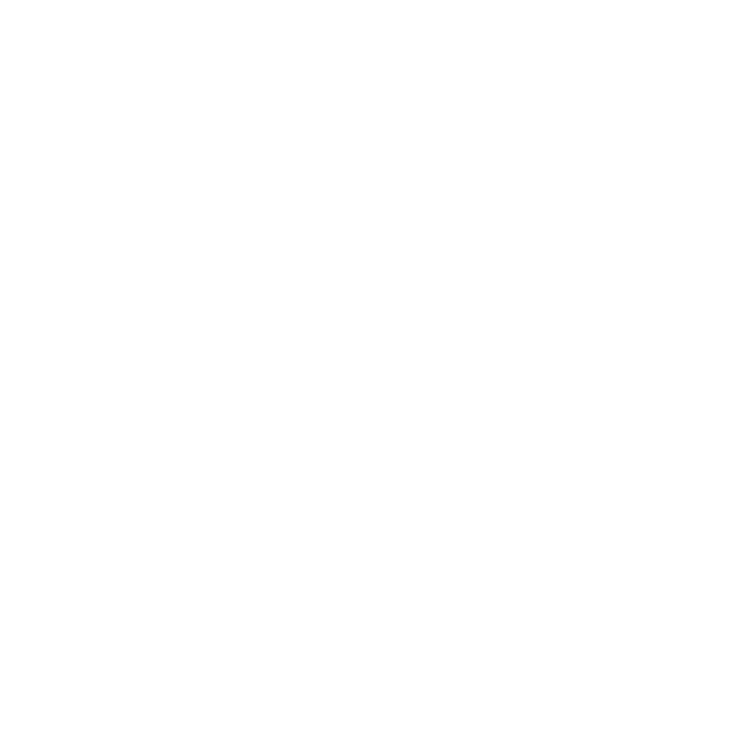
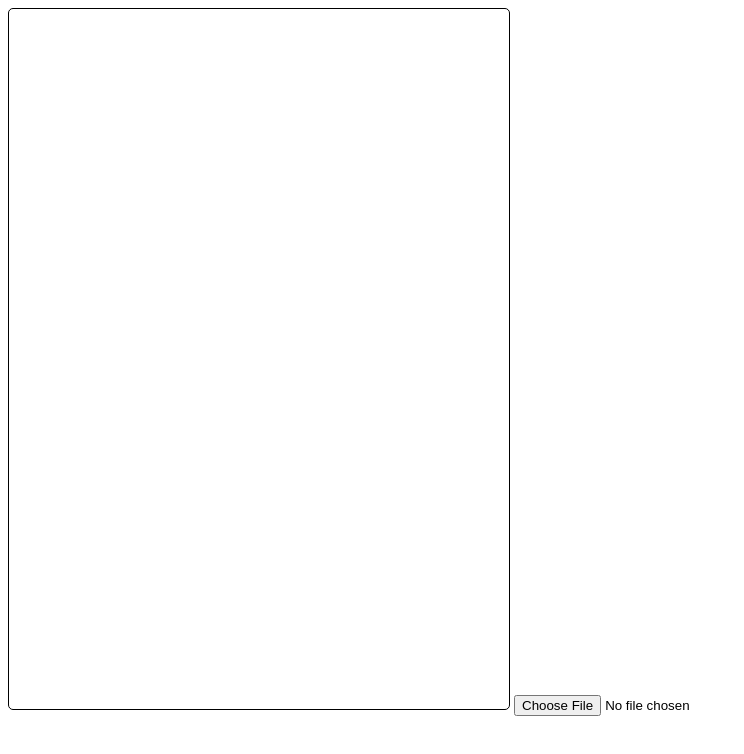
Before and after one commit to ghkahxhd/imageFilter, a plain HTML site: page index.html in a window 1280 px wide. Shown: the whole page, without its empty margins (0-744 px from the left). Drawn offline with nearby package versions, Linux system fonts and the light colour scheme.

Commit message:
modify body   -add element canvas(500x500)   -add element input add style

```diff
--- a/index.html
+++ b/index.html
@@ -1,11 +1,18 @@
 <!DOCTYPE html>
 <html lang="en">
 <head>
-    <meta charset="UTF-8">
-    <title>Image Filter</title>
+  <meta charset="UTF-8">
+  <title>Image Filter</title>
+  <style>
+    canvas {
+      border: black 1px solid;
+      border-radius: 5px;
+    }
+  </style>
 </head>
 <body>
-
+  <canvas id="canvas" width="500" height="700"></canvas>
+  <input id="loadButton" type="file" accept="image/*">
 </body>
 <script src="https://ajax.googleapis.com/ajax/libs/jquery/3.2.1/jquery.min.js"></script>
 <script src="filter.js"></script>
```
